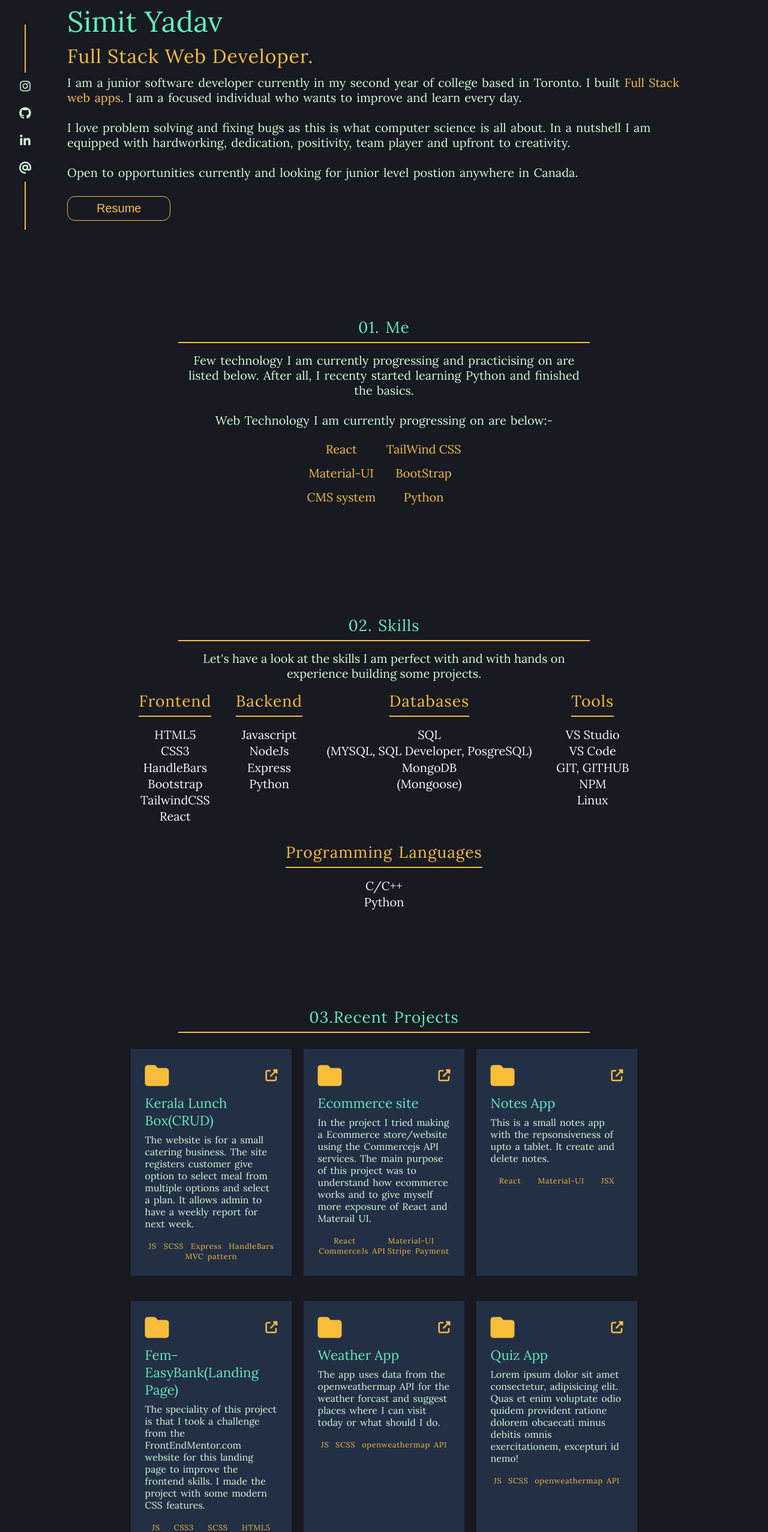
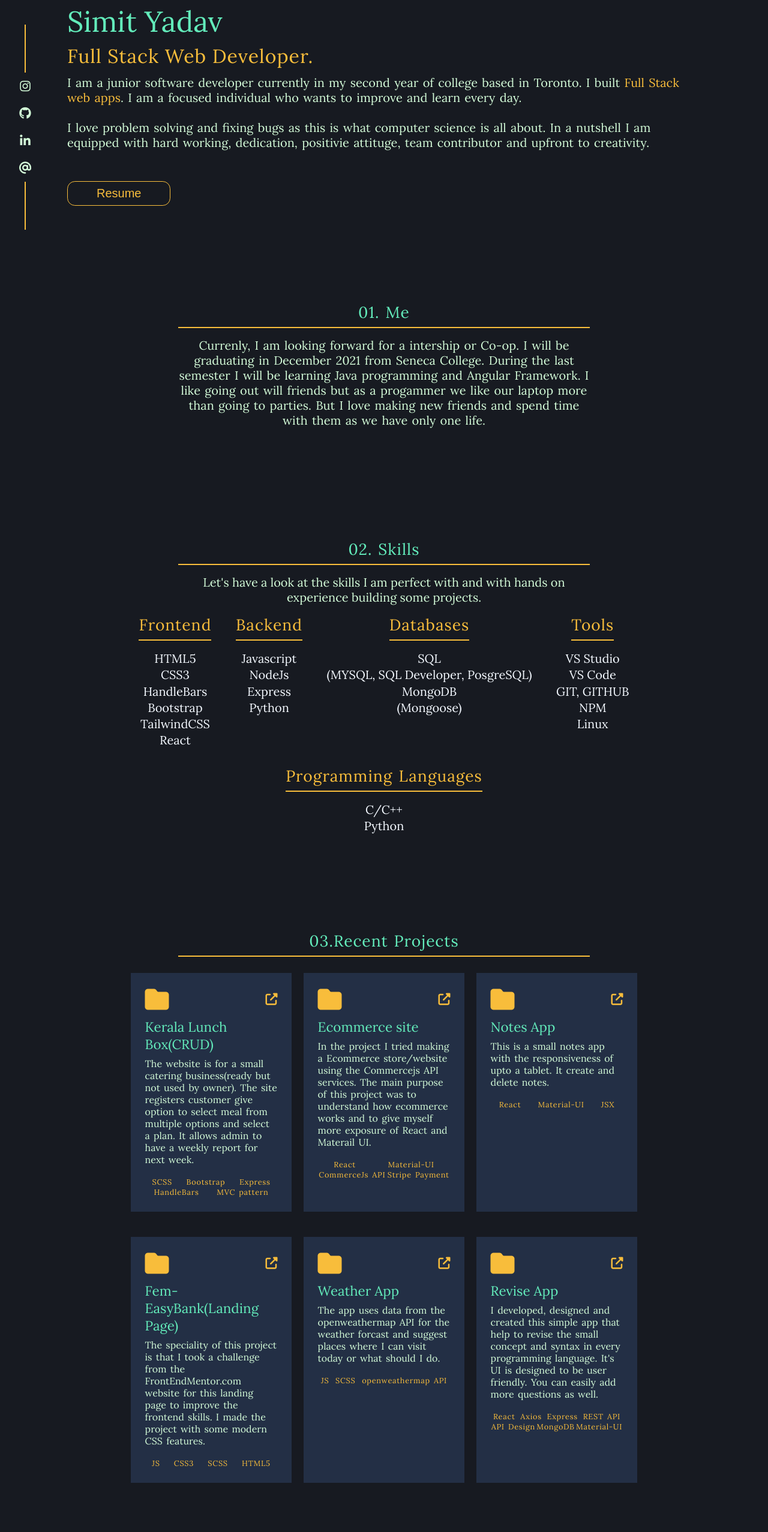
Before and after one commit to Simit-Yadav/portfolio-website, a plain HTML site: page index.html in a window 1280 px wide. Shown: the part 188-2742 px from the top of the page at 60% size. Drawn offline with nearby package versions, Linux system fonts and the light colour scheme.

Commit message:
typo update

```diff
--- a/index.html
+++ b/index.html
@@ -65,9 +65,8 @@
             class="highlight">Full Stack web
             apps</span>. I am a focused individual who wants to improve and learn every day.<br><br>I love problem
           solving
-          and fixing bugs as this is what computer science is all about. In a nutshell I am equipped with hardworking,
-          dedication, positivity, team player and upfront to creativity. <br><br> Open to opportunities
-          currently and looking for junior level postion anywhere in Canada.</p>
+          and fixing bugs as this is what computer science is all about. In a nutshell I am equipped with hard working,
+          dedication, positivie attituge, team contributor and upfront to creativity. <br><br></p>
         <button type="button"><a href="#">Resume</a></button>
       </div>
       <div class="hero__sec__image">
@@ -84,11 +83,10 @@
           <h1><span>01.</span> me</h1>
         </div>
         <div class="about__para">
-          <p>Few technology I am currently progressing and practicising on are listed below. After all, I recenty
-            started learning Python and finished the basics.</p><br>
+          <p>Currenly, I am looking forward for a intership or Co-op. I will be graduating in December 2021 from Seneca College. During the last semester I will be learning Java programming and Angular Framework. I like going out will friends but as a progammer we like our laptop more than going to parties. But I love making new friends and spend time with them as we have only one life.</p><br>
         </div>
 
-        <div class="about__current">
+        <!-- <div class="about__current">
           <p>Web Technology I am currently progressing on are below:-</p>
           <div class="about__current__list">
             <ul class="highlight">
@@ -103,7 +101,7 @@
               <li>Python</li>
             </ul>
           </div>
-        </div>
+        </div> -->
 
         <div class="hero__sec__image about_image">
           <div class="image">
@@ -209,12 +207,12 @@
             Kerala Lunch Box(CRUD)
           </div>
           <div class="project__description">
-            The website is for a small catering business. The site registers customer give option to select meal from
+            The website is for a small catering business(ready but not used by owner). The site registers customer give option to select meal from
             multiple options and select a plan. It allows admin to have a weekly report for next week.
           </div>
           <div class="project__tech">
-            <p>JS</p>
-            <P>SCSS</P>
+            <p>SCSS</p>
+            <p>Bootstrap</p>
             <p>Express</p>
             <p>HandleBars</p>
             <p>MVC pattern</p>
@@ -249,7 +247,7 @@
             Notes App
           </div>
           <div class="project__description">
-            This is a small notes app with the repsonsiveness of upto a tablet. It create and delete notes.
+            This is a small notes app with the responsiveness of upto a tablet. It create and delete notes.
           </div>
           <div class="project__tech">
             <p>React</p>
@@ -299,20 +297,23 @@
 
         <div class="project">
           <div class="project__header">
-            <a href=""><i class="fas fa-folder fa-2x"></i></a>
-            <a href=""><i class="fas fa-external-link-alt"></i></a>
+            <a href="https://github.com/Simit-Yadav/Quiz-App"><i class="fas fa-folder fa-2x"></i></a>
+            <a href="https://revise-today.netlify.app" target="_blank"><i class="fas fa-external-link-alt"></i></a>
           </div>
           <div class="project__title">
-            Quiz App
+            Revise App
           </div>
           <div class="project__description">
-            Lorem ipsum dolor sit amet consectetur, adipisicing elit. Quas et enim voluptate odio quidem provident
-            ratione dolorem obcaecati minus debitis omnis exercitationem, excepturi id nemo!
+            I developed, designed and created this simple app that help to revise the small concept and syntax in every programming language. It's UI is designed to be user friendly. You can easily add more questions as well.
           </div>
           <div class="project__tech">
-            <p>JS</p>
-            <P>SCSS</P>
-            <p>openweathermap API</p>
+            <p>React</p>
+            <P>Axios</P>
+            <p>Express</p>
+            <p>REST API</p>
+            <p>API Design</p>
+            <p>MongoDB</p>
+            <p>Material-UI</p>
           </div>
         </div>
       </div>
@@ -328,9 +329,7 @@
             Get Connected !
           </div>
           <div class="description">
-            Currently lookin for op-op or intership. I will really appreciate your effort to reach out to me and offer
-            an opportunity. I am learning more and more things day by day and soon will come up with more nicer
-            results.
+            Being a programmer is all about connecting to people and collaborate to develop something new. Developing something and need a partner to kill that bug than lets connect.
           </div>
           <a href="mailto:sim5394yadav@gmail.com"><button>Inbox Me</button></a>
         </div>
```
